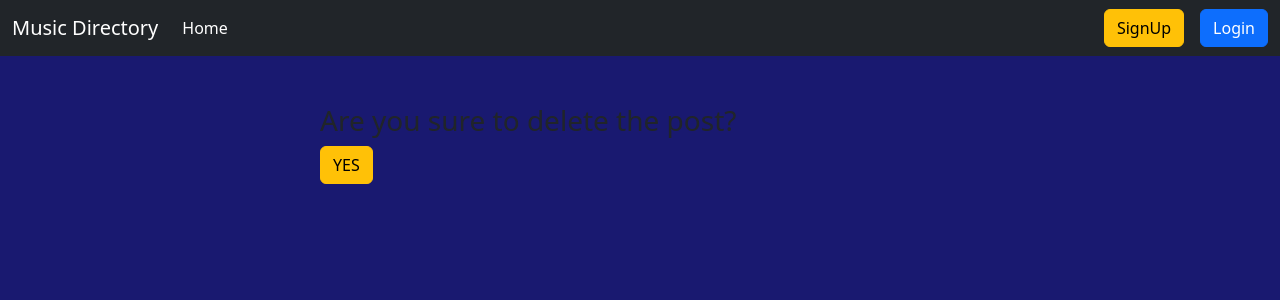
After one commit to pranoyaditya/Musician-Directory, a Django app: page /album/delete/1/ in a window 1280 px wide. The commit adds this page. Shown: the top 300 px of the page. Run offline with Django 5.2, Linux system fonts and the light colour scheme; data comes from the database, SQL or seed files in the repository; both versions use the stored data as it was after the commit; some libraries are stand-ins or nearby versions.

Commit message:
I added a delete HTML page for album deletion and fixed the DeleteAlbum view.

```diff
--- /dev/null
+++ b/Musician_Directory_Project/Album_app/templates/Album_app/deleteAlbum.html
@@ -0,0 +1,14 @@
+{% extends "base.html" %}
+{% load crispy_forms_tags %}
+
+{% block title %}Delete{% endblock title %}
+
+{% block content %}
+
+<form method='post' style="width:50%; margin:auto">
+    {% csrf_token %}
+    <h3 class="mt-5">Are you sure to delete the post? </h3>
+    <button class="btn btn-warning mb-3"> YES </button>
+</form>
+
+{% endblock %}
--- a/Musician_Directory_Project/Album_app/urls.py
+++ b/Musician_Directory_Project/Album_app/urls.py
@@ -1,4 +1,4 @@
-from django.urls import path,include
+from django.urls import path
 from .import views
 
 urlpatterns = [
--- a/Musician_Directory_Project/Album_app/views.py
+++ b/Musician_Directory_Project/Album_app/views.py
@@ -28,4 +28,5 @@ class EditAlbum(UpdateView):
 class DeleteAlbum(DeleteView):
     model = Album
     pk_url_kwarg = 'id'
+    template_name = 'Album_app/deleteAlbum.html'
     success_url = reverse_lazy('home_page')
--- a/Musician_Directory_Project/templates/base.html
+++ b/Musician_Directory_Project/templates/base.html
@@ -6,7 +6,7 @@
     <title>{% block title %}{% endblock title %}</title>
     <link href="https://cdn.jsdelivr.net/npm/bootstrap@5.3.3/dist/css/bootstrap.min.css" rel="stylesheet" integrity="sha384-QWTKZyjpPEjISv5WaRU9OFeRpok6YctnYmDr5pNlyT2bRjXh0JMhjY6hW+ALEwIH" crossorigin="anonymous">
   </head>
-  <body>
+  <body style="background-color: #191970">
 
     <nav class="navbar navbar-expand-lg bg-dark" data-bs-theme="dark">
         <div class="container-fluid">
--- a/Musician_Directory_Project/templates/homePage.html
+++ b/Musician_Directory_Project/templates/homePage.html
@@ -3,7 +3,7 @@
 
 {% block content %}
 
-    <table class="table table-bordered">
+    <table class="table table-bordered mt-4">
         <thead>
             <tr>
                 <th scope="col">ID</th>
```
Also changed, not shown: Musician_Directory_Project/User_app/views.py (+7 -1 lines), Musician_Directory_Project/db.sqlite3.
